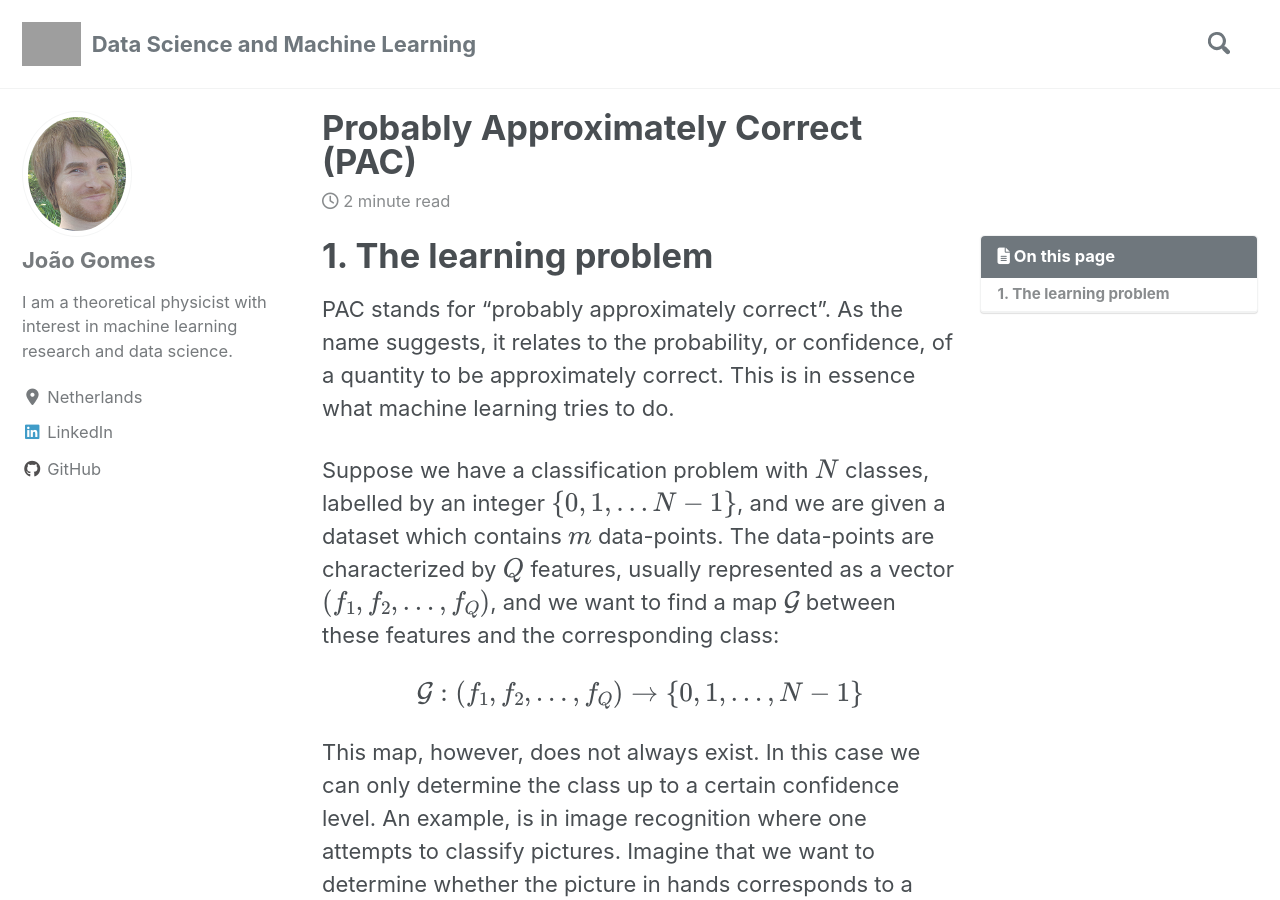
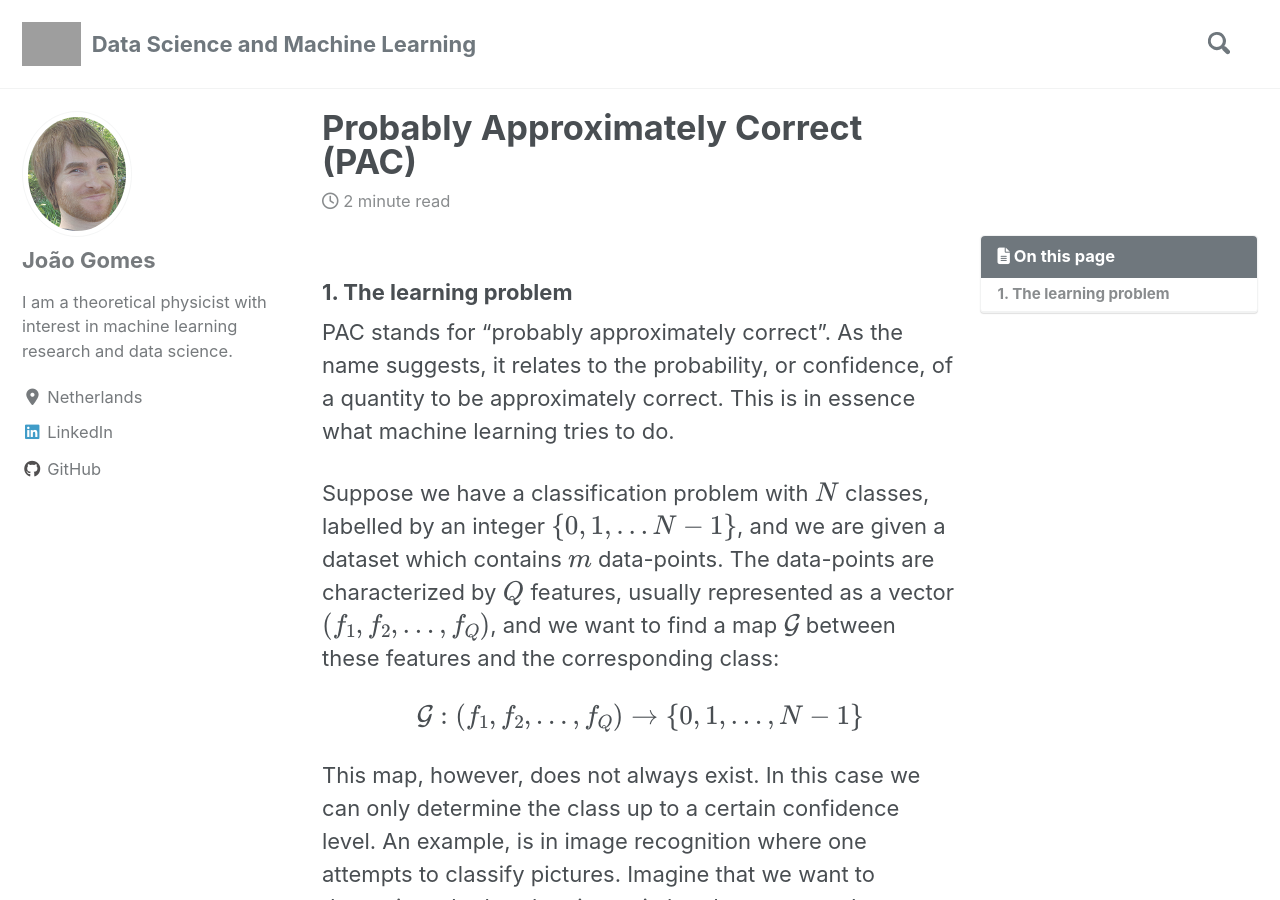
Before and after one commit to joaomvg/ml-pelican-website, a Jekyll site: the page built from _posts/2020-4-14-PAC_learning.md, in a window 1280 px wide and 900 px high. Built offline with Jekyll 4.4.1, drawn with Linux system fonts in a browser that asks for light colours; cached includes are drawn as plain includes; nearby versions of some CDN libraries; formulas are drawn with MathJax 3; grey boxes are pictures that could not be loaded.

Commit message:
section title

```diff
--- a/_posts/2020-4-14-PAC_learning.md
+++ b/_posts/2020-4-14-PAC_learning.md
@@ -11,7 +11,7 @@ toc: true
 
 
 
-# 1. The learning problem
+### 1. The learning problem
 
 PAC stands for "probably approximately correct". As the name suggests, it relates to the probability, or confidence, of a quantity to be approximately correct. This is in essence what machine learning tries to do.
 
```
